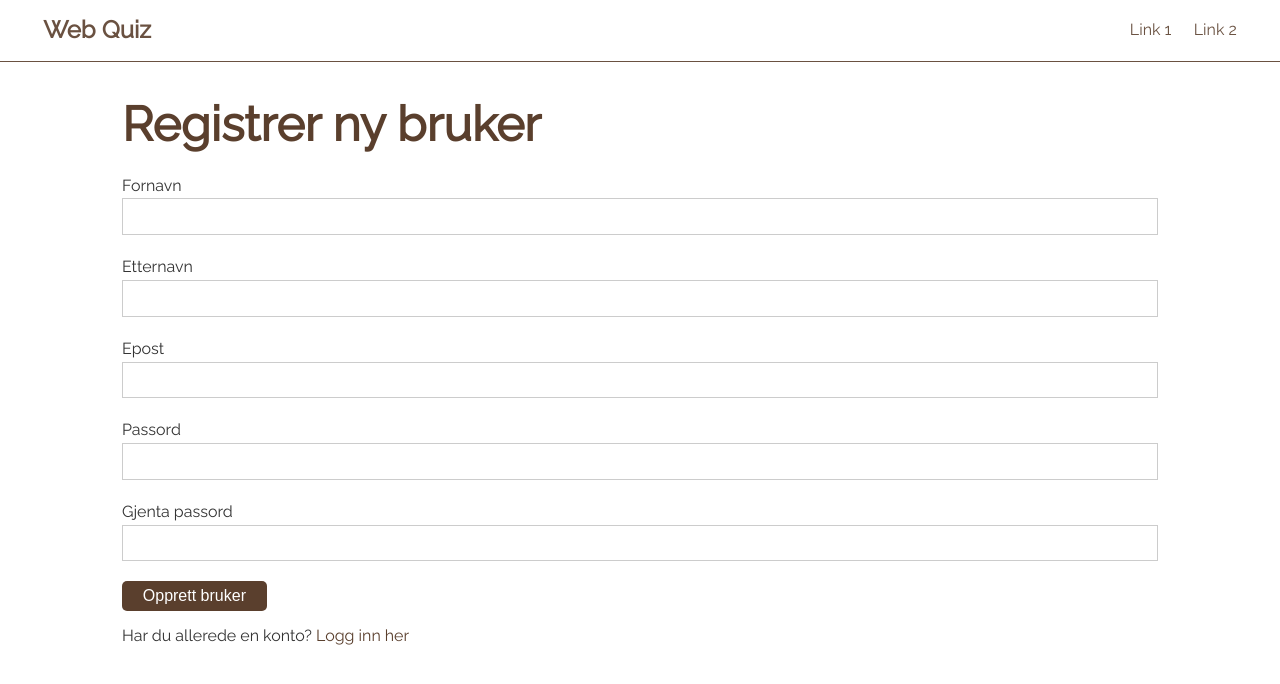
After one commit to madeleinewoodbury/wequiz-flask-app, a Flask app: page /register in a window 1280 px wide. The commit adds this page. Shown: the top 684 px of the page. Run offline with Flask 2, Linux system fonts and the light colour scheme.

Commit message:
Registrer bruker

```diff
--- /dev/null
+++ b/forms/RegisterForm.py
@@ -0,0 +1,22 @@
+from flask_wtf import FlaskForm
+from wtforms import StringField, EmailField, PasswordField, SubmitField
+from wtforms.validators import DataRequired, Email, Length
+
+class RegisterForm(FlaskForm):
+    firstname = StringField("Fornavn",
+                            validators=[DataRequired("Fyll inn fornavn"),
+                                        Length(min=2, max=50)])
+    lastname = StringField("Etternavn",
+                            validators=[DataRequired("Fyll inn etternavn"),
+                                        Length(min=2, max=50)])
+    email     = EmailField("Epost",
+                           validators=[DataRequired("Fyll inn epost"),
+                                        Email(),
+                                        Length(max=50)])
+    password  = PasswordField("Passord",
+                              validators=[DataRequired("Fyll inn passord"),
+                                          Length(min=8, max=32)])
+    password2  = PasswordField("Gjenta passord",
+                              validators=[DataRequired("Fyll inn gjenta passord"),
+                                          Length(min=8, max=32)])
+    submit    = SubmitField("Opprett bruker")
--- a/templates/login.html
+++ b/templates/login.html
@@ -19,6 +19,6 @@
 </form>
 <p class="form-message">
     Har du ikke opprettet en bruker?
-    <a href="/">Registrer deg her</a>
+    <a href={{url_for('views.register')}}>Registrer deg her</a>
 </p>
 {% endblock %}
--- /dev/null
+++ b/templates/register.html
@@ -0,0 +1,32 @@
+{% extends "base.html" %}
+{% block content %}
+<h2 class="text-large text-primary">Registrer ny bruker</h2>
+<form method="POST" action={{url_for('views.register')}}>
+    {{form.hidden_tag()}}
+    <div class="form-group">
+        {{form.firstname.label}}
+        {{form.firstname}}
+    </div>
+    <div class="form-group">
+        {{form.lastname.label}}
+        {{form.lastname}}
+    </div>
+    <div class="form-group">
+        {{form.email.label}}
+        {{form.email}}
+    </div>
+    <div class="form-group">
+        {{form.password.label}}
+        {{form.password}}
+    </div>
+    <div class="form-group">
+        {{form.password2.label}}
+        {{form.password2}}
+    </div>
+    {{form.submit(class="btn btn-primary")}}
+</form>
+<p class="form-message">
+    Har du allerede en konto?
+    <a href={{url_for('views.login')}}>Logg inn her</a>
+</p>
+{% endblock %}
--- a/views.py
+++ b/views.py
@@ -1,9 +1,12 @@
+from hashlib import new
 from flask import Blueprint, redirect, render_template, request, url_for, flash
 from flask_login import login_user, login_required
 from forms.LoginForm import LoginForm
+from forms.RegisterForm import RegisterForm
 from models.UserRole import UserRoleModel
 from models.User import UserModel
 from user import User
+from uuid import uuid4
 
 views = Blueprint('views', __name__)
 
@@ -15,7 +18,6 @@ def login():
         form.role.choices = result
 
     if form.validate_on_submit():
-        print('hey')
         role = form.role.data
         email = form.email.data
         password = form.password.data
@@ -39,7 +41,6 @@ def login():
             flash('Invalid credentials', category='error')
 
     if form.errors:
-        print(form.errors)
         for message in form.errors.values():
             flash(message, category='error')
 
@@ -47,11 +48,45 @@ def login():
     return render_template('login.html', form=form)
 
 
+@views.route('/register', methods=['GET', 'POST'])
+def register():
+    form = RegisterForm()
+    if form.validate_on_submit():
+        firstname = form.firstname.data
+        lastname = form.lastname.data
+        email = form.email.data
+        password = form.password.data
+        password2 = form.password2.data
+
+        if password != password2:
+            flash('Passord må være like', category='error')
+        else:
+            with UserModel() as db:
+                result = db.get_user_by_email(email)
+                if result:
+                    flash('Bruker allerede registrert med den epost adressen', category='error')
+                else:
+                    id = str(uuid4())    # generate unique id
+                    new_user = User(id, firstname, lastname, email)
+                    new_user.set_password(password)
+                    if db.create(new_user):
+                        flash('Ny bruker opprettet', category='success')
+                        return redirect(url_for('views.home'))
+                    else:
+                        flash('En feil oppstod', category='error')
+
+    if form.errors:
+        for message in form.errors.values():
+            flash(message, category='error')
+
+    return render_template('register.html', form=form)
+
 @views.route('/admin')
 @login_required
 def admin():
     return render_template('admin.html')
 
 @views.route('/home')
+@login_required
 def home():
     return render_template('home.html')
```
Also changed, not shown: forms/LoginForm.py (+8 -4 lines), models/User.py (+18 -1 lines), user.py (+5 -5 lines).
